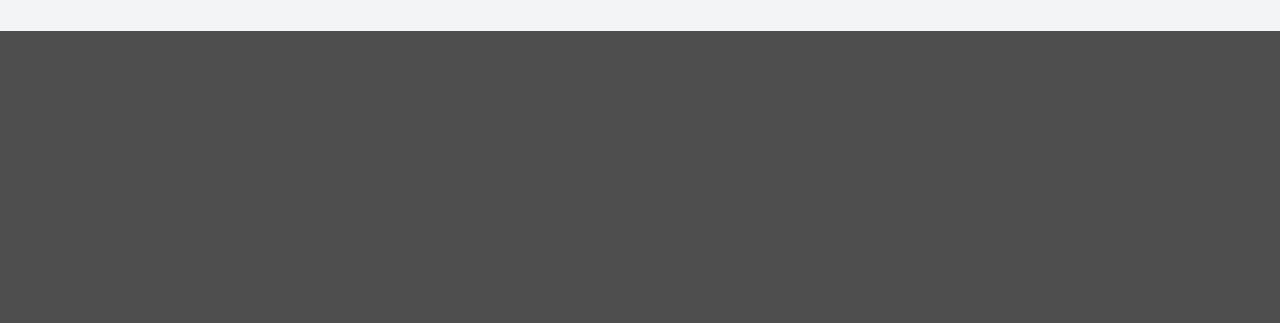
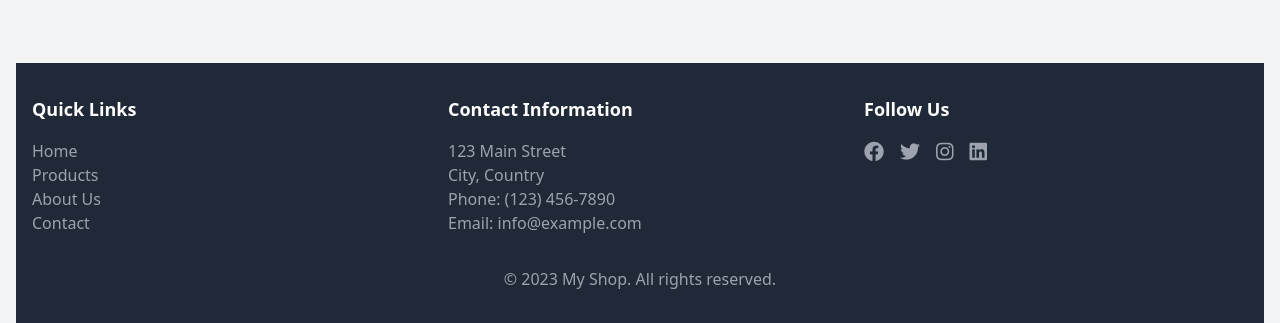
Before and after one commit to muhammadhamja45/toko_online_python_flask, a Flask app: page / in a window 1280 px wide. Shown: the part 769-1092 px from the top of the page. Before the commit the page ends 800 px from the top, so only its background shows below. Run offline with Flask 3, Linux system fonts and the light colour scheme; data that the repository does not hold is empty.

Commit message:
Menambahkan Footer

```diff
--- a/templates/home.html
+++ b/templates/home.html
@@ -10,7 +10,26 @@
         <img class="w-full h-full object-cover" src="https://i.pinimg.com/originals/a0/a4/25/a0a4253553cbbdee55a718f3a01f2e1d.jpg" alt="Slide 1">
         <img class="w-full h-full object-cover hidden" src="https://i.pinimg.com/originals/d6/b1/4b/d6b14bd293e9530a99de49d5017a0c50.jpg" alt="Slide 2">
         <img class="w-full h-full object-cover hidden" src="https://i.pinimg.com/originals/8a/01/3e/8a013efaea397aa681f8effa6cfaf52f.jpg" alt="Slide 3">
+    </div>
+</div>
 
+<!-- Card Section Below Jumbotron -->
+<div class="container mx-auto mt-8 px-4">
+    <div class="grid grid-cols-1 md:grid-cols-2 gap-4">
+        <!-- Card 1 -->
+        <div class="relative group overflow-hidden h-64 md:h-70">
+            <img class="w-full h-full object-cover" src="https://i.pinimg.com/originals/a0/a4/25/a0a4253553cbbdee55a718f3a01f2e1d.jpg" alt="Card Image 1">
+            <div class="absolute inset-0 bg-black bg-opacity-50 opacity-0 group-hover:opacity-100 flex items-center justify-center transition-opacity duration-300">
+                <span class="text-white text-2xl md:text-3xl font-bold">Card 1 Title</span>
+            </div>
+        </div>
+        <!-- Card 2 -->
+        <div class="relative group overflow-hidden h-64 md:h-70">
+            <img class="w-full h-full object-cover" src="https://i.pinimg.com/originals/d6/b1/4b/d6b14bd293e9530a99de49d5017a0c50.jpg" alt="Card Image 2">
+            <div class="absolute inset-0 bg-black bg-opacity-50 opacity-0 group-hover:opacity-100 flex items-center justify-center transition-opacity duration-300">
+                <span class="text-white text-2xl md:text-3xl font-bold">Card 2 Title</span>
+            </div>
+        </div>
     </div>
 </div>
 
@@ -36,6 +55,49 @@
         {% endfor %}
     </div>
 </div>
+
+ <!-- Footer -->
+<footer class="bg-gray-800 text-white mt-8">
+    <div class="container mx-auto py-8 px-4">
+        <div class="grid grid-cols-1 md:grid-cols-3 gap-8">
+            <!-- Quick Links -->
+            <div>
+                <h2 class="text-lg font-bold mb-4">Quick Links</h2>
+                <ul>
+                    <li><a href="" class="text-gray-400 hover:text-white">Home</a></li>
+                    <li><a href="" class="text-gray-400 hover:text-white">Products</a></li>
+                    <li><a href="" class="text-gray-400 hover:text-white">About Us</a></li>
+                    <li><a href="" class="text-gray-400 hover:text-white">Contact</a></li>
+                </ul>
+            </div>
+
+            <!-- Contact Information -->
+            <div>
+                <h2 class="text-lg font-bold mb-4">Contact Information</h2>
+                <p class="text-gray-400">123 Main Street</p>
+                <p class="text-gray-400">City, Country</p>
+                <p class="text-gray-400">Phone: (123) 456-7890</p>
+                <p class="text-gray-400">Email: info@example.com</p>
+            </div>
+
+            <!-- Social Media -->
+            <div>
+                <h2 class="text-lg font-bold mb-4">Follow Us</h2>
+                <div class="flex space-x-4">
+                    <a href="#" class="text-gray-400 hover:text-white"><i class="fab fa-facebook fa-lg"></i></a>
+                    <a href="#" class="text-gray-400 hover:text-white"><i class="fab fa-twitter fa-lg"></i></a>
+                    <a href="#" class="text-gray-400 hover:text-white"><i class="fab fa-instagram fa-lg"></i></a>
+                    <a href="#" class="text-gray-400 hover:text-white"><i class="fab fa-linkedin fa-lg"></i></a>
+                </div>
+            </div>
+        </div>
+
+        <div class="mt-8 text-center text-gray-400">
+            &copy; 2023 My Shop. All rights reserved.
+        </div>
+    </div>
+</footer>
+
 <script>
     // Jumbotron slideshow
     let slideIndex = 0;
```
